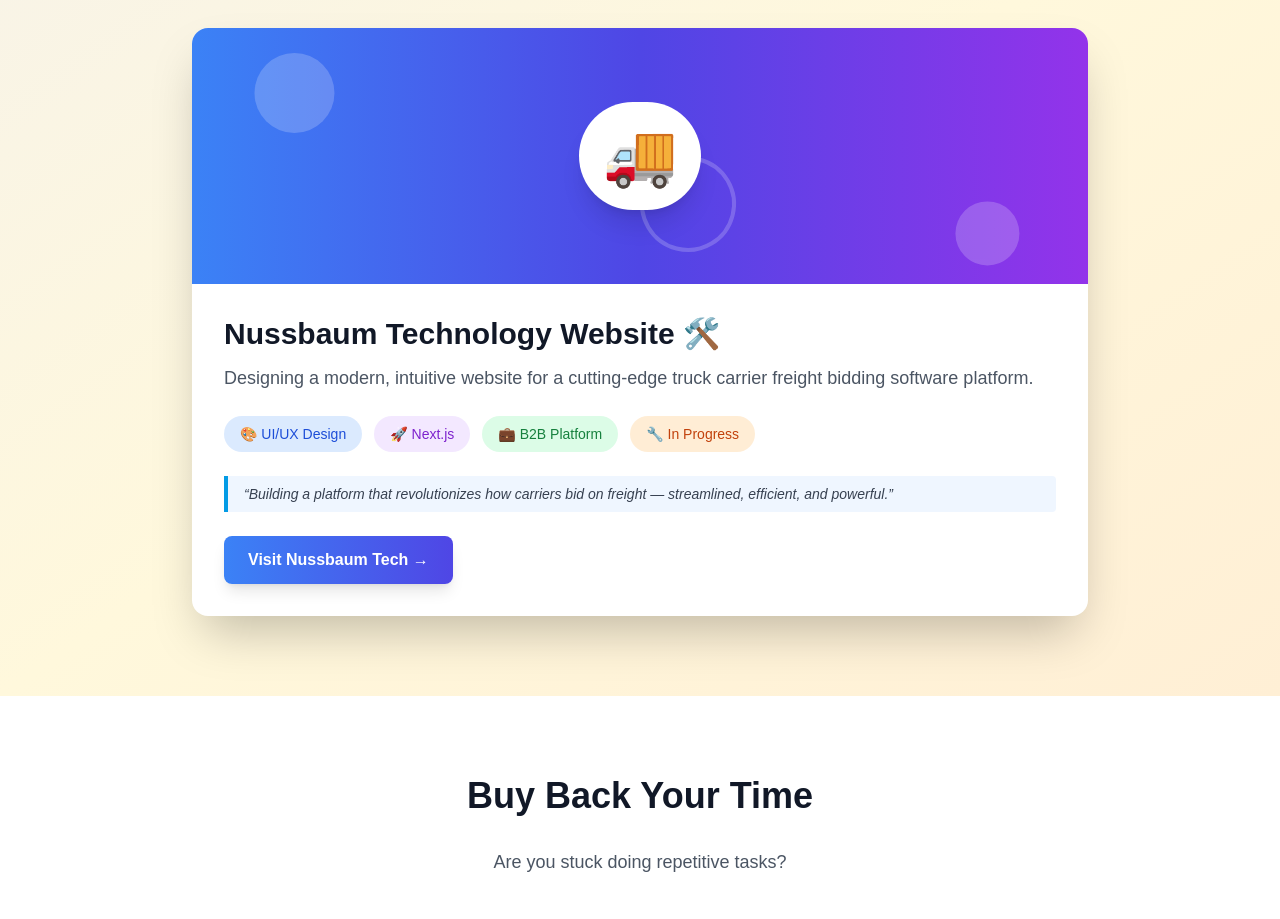
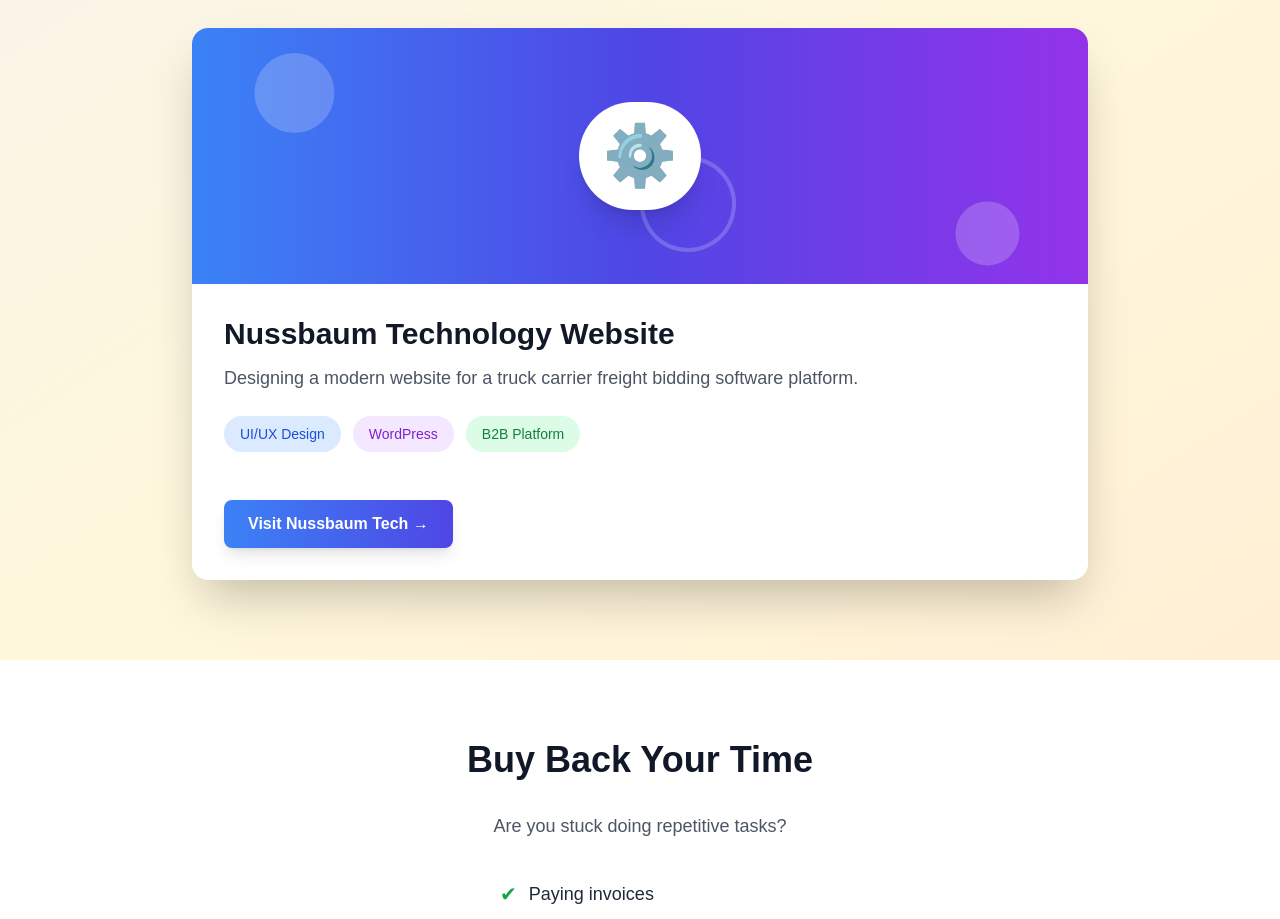
Before and after one commit to Dayton-His-Glory-Alone/daytonr-personalsite, a Next.js app: page / in a window 1280 px wide. Shown: the part 1520-2439 px from the top of the page. Built offline with nearby package versions, Linux system fonts and the light colour scheme.

Commit message:
Refactor text and remove emojis in page.tsx
Updated text and removed emojis for clarity and conciseness.

```diff
--- a/app/page.tsx
+++ b/app/page.tsx
@@ -267,7 +267,7 @@
                 className="relative z-10 bg-white p-6 rounded-full shadow-xl"
                 whileHover={{ scale: 1.1, rotate: 5 }}
               >
-                <span className="text-6xl">🚚</span>
+                <span className="text-6xl">⚙️</span>
               </motion.div>
             </div>
 
@@ -282,33 +282,24 @@
                   rel="noopener noreferrer"
                   className="hover:text-[#039BE5] transition-colors"
                 >
-                  Nussbaum Technology Website 🛠️
+                  Nussbaum Technology Website
                 </a>
               </motion.h3>
 
               <p className="text-lg text-gray-600 mb-6">
-                Designing a modern, intuitive website for a cutting-edge truck carrier freight bidding software platform.
+                Designing a modern website for a truck carrier freight bidding software platform.
               </p>
 
               <div className="flex flex-wrap gap-3 mb-6">
                 <span className="px-4 py-2 bg-blue-100 text-blue-700 rounded-full text-sm font-medium">
-                  🎨 UI/UX Design
+                  UI/UX Design
                 </span>
                 <span className="px-4 py-2 bg-purple-100 text-purple-700 rounded-full text-sm font-medium">
-                  🚀 Next.js
+                  WordPress
                 </span>
                 <span className="px-4 py-2 bg-green-100 text-green-700 rounded-full text-sm font-medium">
-                  💼 B2B Platform
+                  B2B Platform
                 </span>
-                <span className="px-4 py-2 bg-orange-100 text-orange-700 rounded-full text-sm font-medium">
-                  🔧 In Progress
-                </span>
-              </div>
-
-              <div className="border-l-4 border-[#039BE5] pl-4 py-2 bg-blue-50 rounded-r">
-                <p className="text-sm text-gray-700 italic">
-                  &ldquo;Building a platform that revolutionizes how carriers bid on freight — streamlined, efficient, and powerful.&rdquo;
-                </p>
               </div>
 
               <motion.a
```
